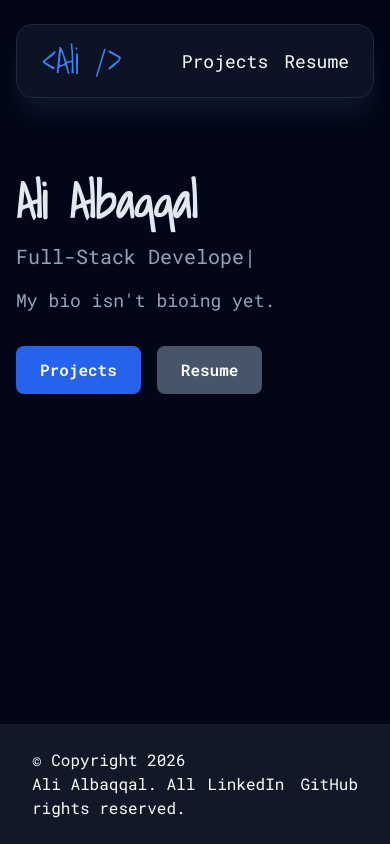
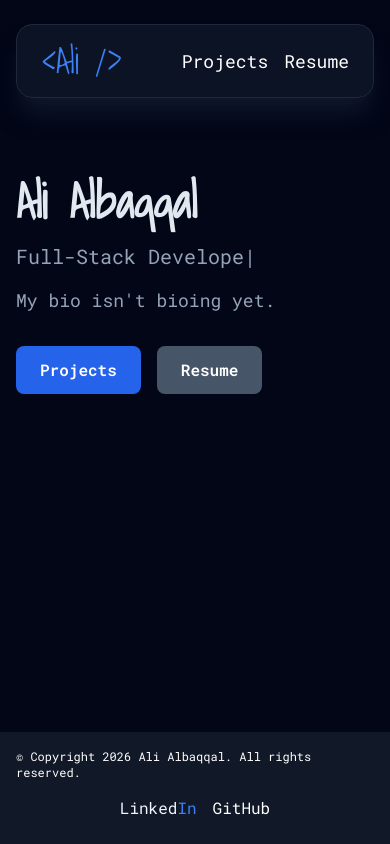
Before and after one commit to vKrRv/ali-albaqqal-portfolio, a React app in the folder frontend/: page / in a window 390 px wide. Built offline with nearby package versions, Linux system fonts and the light colour scheme; no server answers; the HTML template or start-up script is replaced by a standard one.

Commit message:
fix(footer): fix flexbox layout and improve mobile accessibility

```diff
--- a/frontend/src/components/public/Footer.jsx
+++ b/frontend/src/components/public/Footer.jsx
@@ -11,11 +11,25 @@ const CopyRight = () => {
 const Footer = () => {
 
     return (
-        <footer className="flex justify-between items-center p-6 px-8 bg-gray-900 text-white">
+        <footer className="flex flex-col gap-2 md:flex-row justify-between items-center md:px-6 p-4 bg-gray-900 text-white text-xs md:text-lg">
             <CopyRight />
-            <div className="flex gap-4">
-                <a href="https://LinkedIn.com/in/AliAlbaqqal" target="_blank" rel="noopener noreferrer">LinkedIn</a>
-                <a href="https://github.com/vKrRv" target="_blank" rel="noopener noreferrer">GitHub</a>
+            <div className="flex md:gap-4">
+                <a
+                href="https://LinkedIn.com/in/AliAlbaqqal"
+                target="_blank"
+                rel="noopener noreferrer"
+                className="p-2 text-base text-blue-50"
+                >
+                    Linked<span className="text-blue-500">In</span>
+                </a>
+                <a
+                href="https://github.com/vKrRv"
+                target="_blank"
+                rel="noopener noreferrer"
+                className="p-2 text-base"
+                >
+                    GitHub
+                </a>
             </div>
         </footer>
     );
```
